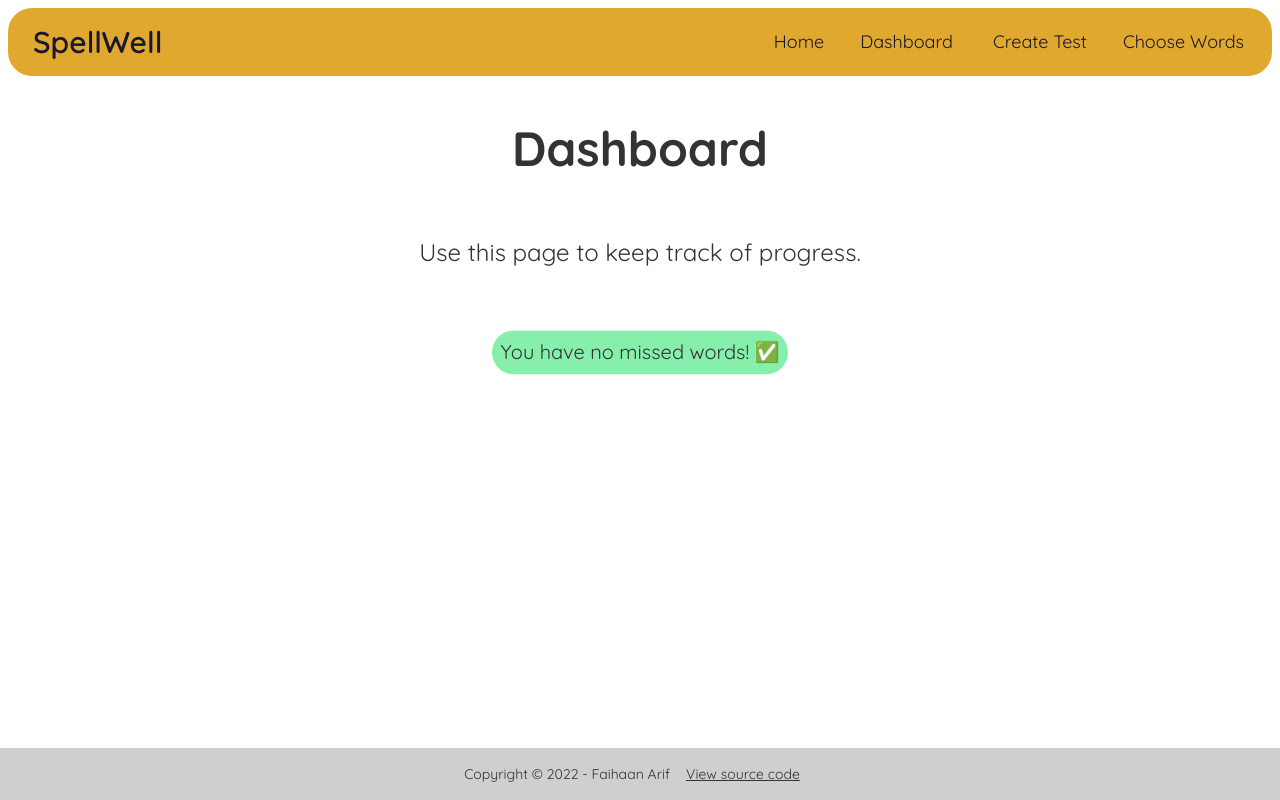
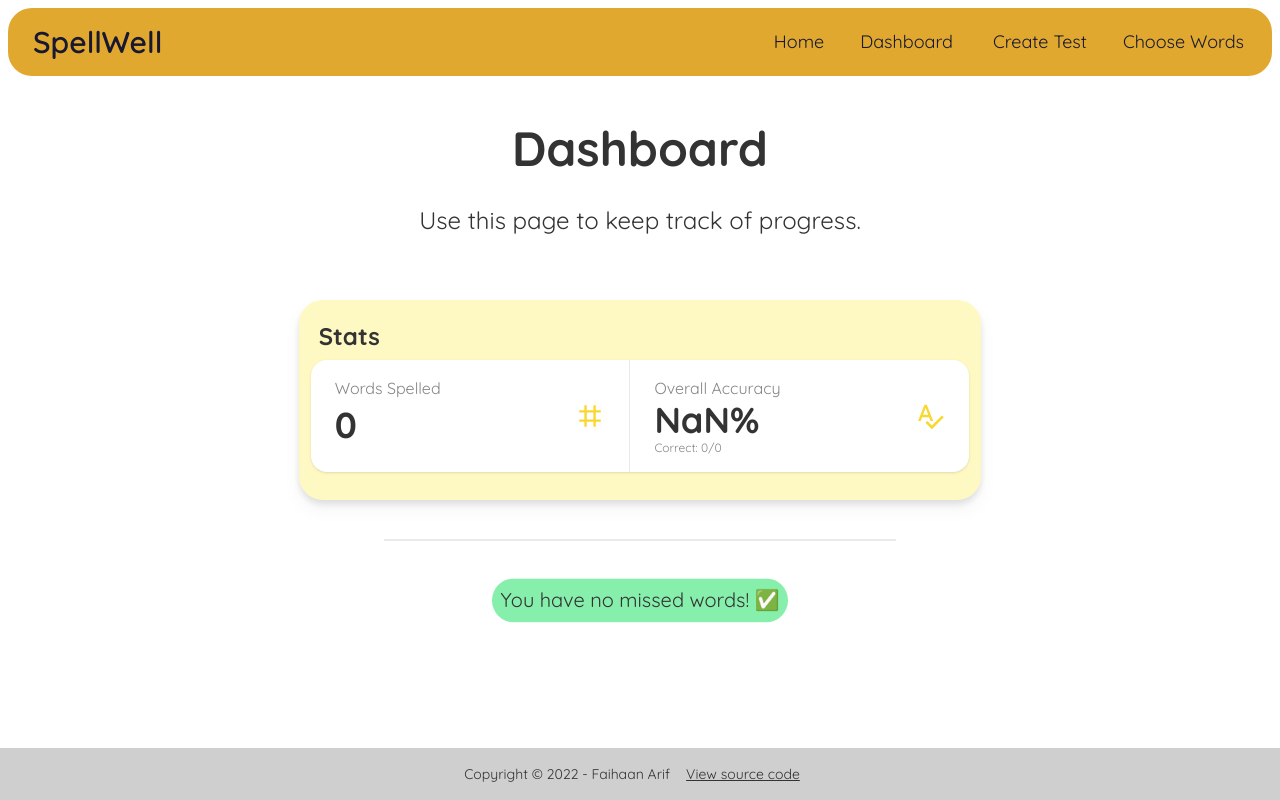
Before and after one commit to farif1234/spell-quiz, a React (Vite) app: page /dashboard in a window 1280 px wide. Built offline with nearby package versions, Linux system fonts and the light colour scheme.

Commit message:
added stats on dashboard

```diff
--- a/src/App.jsx
+++ b/src/App.jsx
@@ -11,6 +11,7 @@ function App() {
     const [words, setWords] = useState([]);
     const [inp, setInp] = useState("");
     const [missedWords, setMissedWords] = useState(new Set());
+    const [numOfWordsSpelled, setNumOfWordsSpelled] = useState(0);
 
     return (
         <div className=" h-screen">
@@ -24,6 +25,7 @@ function App() {
                             <Dashboard
                                 missedWords={missedWords}
                                 setMissedWords={setMissedWords}
+                                numOfWordsSpelled={numOfWordsSpelled}
                             />
                         }
                     />
@@ -35,6 +37,8 @@ function App() {
                                 setWords={setWords}
                                 missedWords={missedWords}
                                 setMissedWords={setMissedWords}
+                                numOfWordsSpelled={numOfWordsSpelled}
+                                setNumOfWordsSpelled={setNumOfWordsSpelled}
                             />
                         }
                     />
--- a/src/components/CreateTest.jsx
+++ b/src/components/CreateTest.jsx
@@ -21,7 +21,14 @@ function shuffle(array) {
     return array;
 }
 
-const CreateTest = ({ words, setWords, missedWords, setMissedWords }) => {
+const CreateTest = ({
+    words,
+    setWords,
+    missedWords,
+    setMissedWords,
+    numOfWordsSpelled,
+    setNumOfWordsSpelled,
+}) => {
     // set state variables variables
     const [test, setTest] = useState(false); // is user taking test
     const [i, setI] = useState(0); // index of word list
@@ -62,6 +69,7 @@ const CreateTest = ({ words, setWords, missedWords, setMissedWords }) => {
             setMissedWords(missedWords.add(wordListInUse[i]));
         } else {
             setI(i + 1);
+            setNumOfWordsSpelled(numOfWordsSpelled + 1);
             setText("");
             setStatus(status == "bg-warning" ? "" : "bg-green-300");
             if (i + 1 >= numberOfQuestion) setTest(false); // end test
--- a/src/components/Dashboard.jsx
+++ b/src/components/Dashboard.jsx
@@ -1,7 +1,9 @@
 import React from "react";
 import { HiOutlineClipboardCopy } from "react-icons/hi";
+import { AiOutlineNumber } from "react-icons/ai";
+import { MdSpellcheck } from "react-icons/md";
 
-const Dashboard = ({ missedWords, setMissedWords }) => {
+const Dashboard = ({ missedWords, setMissedWords, numOfWordsSpelled }) => {
     const noMissedWordsComp = (
         <h1 className=" self-center text-xl rounded-full p-2 bg-green-300 animate-bounce">
             You have no missed words! ✅
@@ -9,27 +11,10 @@ const Dashboard = ({ missedWords, setMissedWords }) => {
     );
 
     const missedWordsComp = (
-        <div className=" text-center">
-            {/* <h1 className=" self-center text-xl text-error">Missed Words:</h1> */}
-            <div className="text-xl p-3 badge badge-error gap-2 mb-4">
-                <svg
-                    xmlns="http://www.w3.org/2000/svg"
-                    fill="none"
-                    viewBox="0 0 24 24"
-                    className="inline-block w-4 h-4 stroke-current"
-                >
-                    <path
-                        strokeLinecap="round"
-                        strokeLinejoin="round"
-                        strokeWidth="2"
-                        d="M6 18L18 6M6 6l12 12"
-                    ></path>
-                </svg>
-                Missed Words:
-            </div>
-            <p className=" text-lg border p-2 relative pr-10">
+        <div className=" flex flex-col w-2/3 rounded-3xl p-3 pb-8 bg-red-100 drop-shadow-lg ">
+            <h1 className=" text-2xl font-bold p-2">Missed Words</h1>
+            <p className=" text-lg rounded-lg  p-2 relative pr-10 bg-base-100 mt-2">
                 {Array.from(missedWords).join(", ")}
-                {/* <span className=" absolute right-0 mr-3">test</span> */}
                 <HiOutlineClipboardCopy
                     size={20}
                     className="  absolute right-1 bottom-1 hover:scale-110 cursor-pointer duration-200"
@@ -40,12 +25,12 @@ const Dashboard = ({ missedWords, setMissedWords }) => {
                     }
                 />
             </p>
-            <button
+            {/* <button
                 onClick={() => setMissedWords(new Set())}
-                className="btn btn-error btn-outline my-6"
+                className=" self-center btn btn-error btn-outline my-6"
             >
                 Clear Missed Words
-            </button>
+            </button> */}
         </div>
     );
 
@@ -53,12 +38,50 @@ const Dashboard = ({ missedWords, setMissedWords }) => {
         <div>
             <div className=" h-full w-full ">
                 <div className=" max-w-screen-lg mx-auto flex flex-col items-center justify-start gap-4 py-10">
-                    <h1 className=" self-center text-5xl font-bold mb-10 p-2">
+                    <h1 className=" self-center text-5xl font-bold mb-2 p-2">
                         Dashboard
                     </h1>
                     <p className=" text-2xl mb-12">
                         Use this page to keep track of progress.
                     </p>
+                    <div className=" flex flex-col w-2/3 p-3 pb-7 rounded-3xl bg-yellow-100 drop-shadow-lg">
+                        <h1 className=" text-2xl font-bold p-2">Stats</h1>
+                        <div className="stats shadow">
+                            <div className="stat">
+                                <div className="stat-figure text-secondary">
+                                    <AiOutlineNumber size={30} />
+                                </div>
+                                <div className="stat-title">Words Spelled</div>
+                                <div className="stat-value">
+                                    {numOfWordsSpelled}
+                                </div>
+                                <div className="stat-desc"></div>
+                            </div>
+                            <div className="stat">
+                                <div className="stat-figure text-secondary">
+                                    <MdSpellcheck size={30} />
+                                </div>
+                                <div className="stat-title">
+                                    Overall Accuracy
+                                </div>
+                                <div className="stat-value">
+                                    {Math.round(
+                                        ((numOfWordsSpelled -
+                                            missedWords.size) *
+                                            100) /
+                                            numOfWordsSpelled
+                                    )}
+                                    %
+                                </div>
+                                <div className="stat-desc">
+                                    Correct:{" "}
+                                    {numOfWordsSpelled - missedWords.size}/
+                                    {numOfWordsSpelled}
+                                </div>
+                            </div>
+                        </div>
+                    </div>
+                    <div className=" w-1/2 self-center divider"></div>
                     {missedWords.size > 0 ? missedWordsComp : noMissedWordsComp}
                 </div>
             </div>
```
